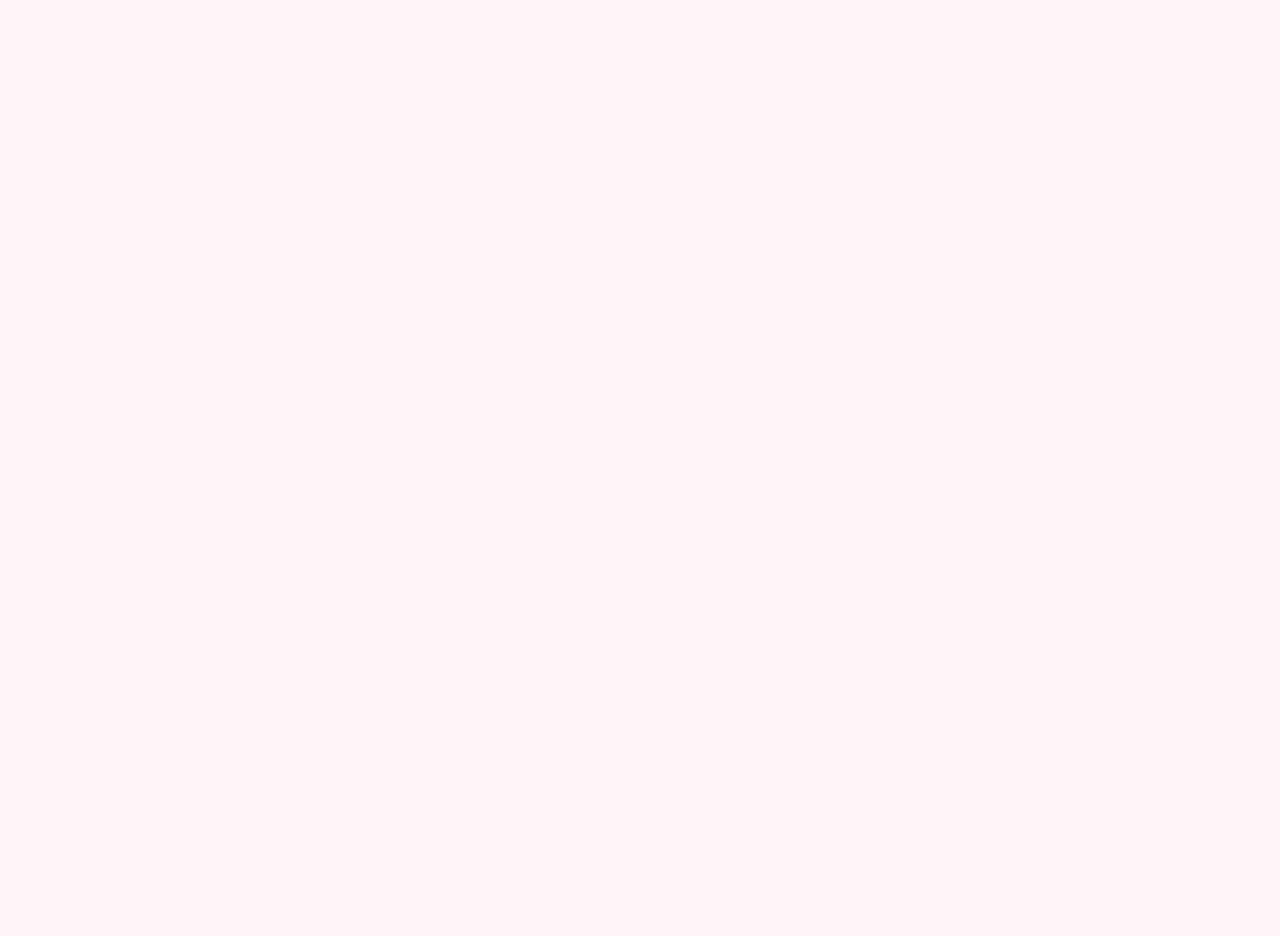
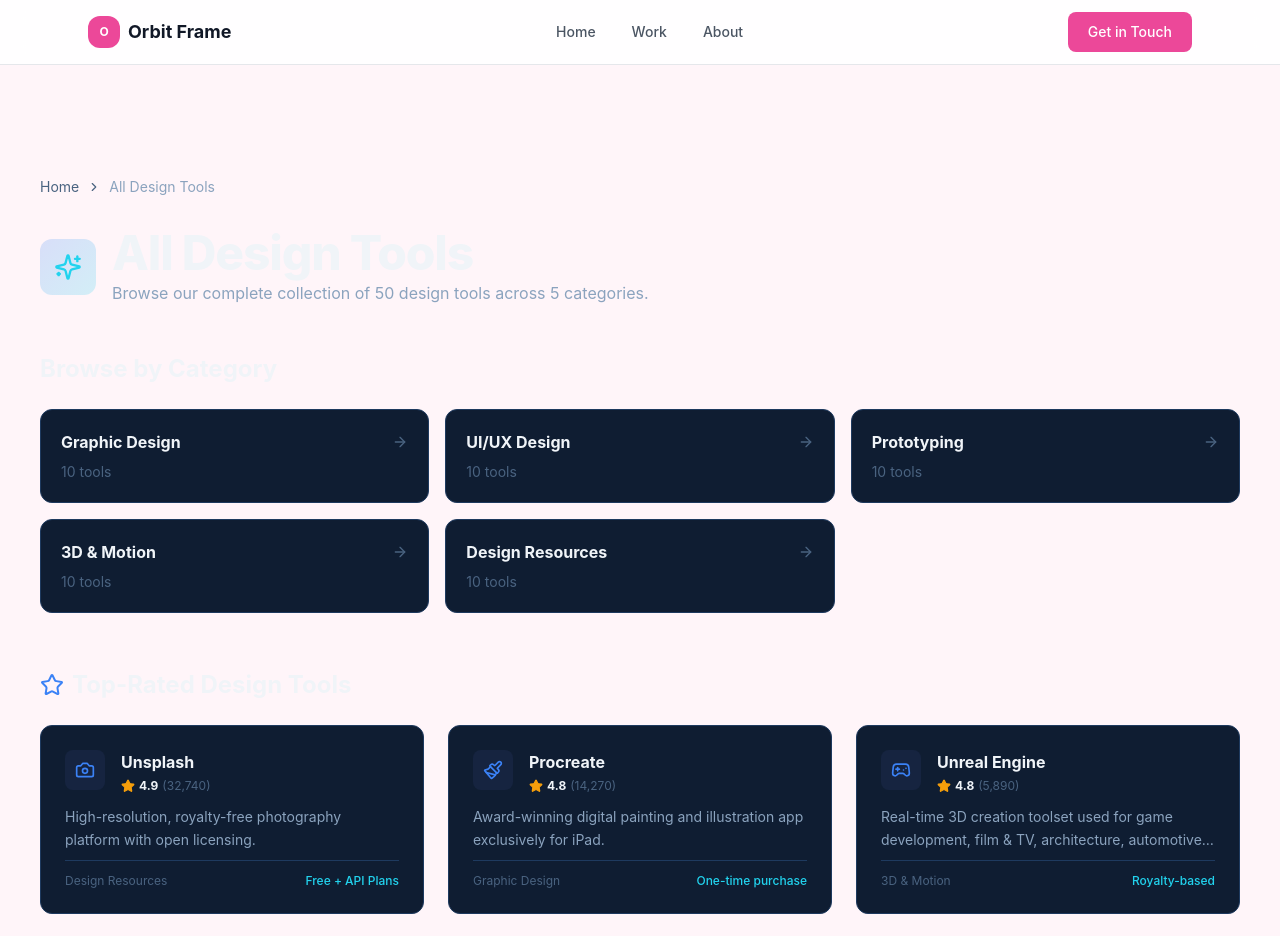
Before and after one commit to longfeixiang7650-dotcom/designpicks, a Next.js app: page /tools in a window 1280 px wide. Before the commit this address had no page. Shown: the top 936 px of the page. Before the commit the page ends 800 px from the top, so only its background shows below. Built offline with nearby package versions, Linux system fonts and the light colour scheme.

Commit message:
fix: designpicks /tools 404 — replaced redirect with proper tools listing, added /best page

```diff
--- /dev/null
+++ b/app/best/page.tsx
@@ -0,0 +1,84 @@
+"use client";
+
+import { useMemo } from "react";
+import Link from "next/link";
+import { ALL_TOOLS } from "@/data/tools";
+import { ArrowRight, ChevronRight, Sparkles } from "lucide-react";
+
+function slugify(category: string) {
+  return category.toLowerCase().replace(/\s+/g, "-");
+}
+
+export default function BestPage() {
+  const categories = useMemo(() => {
+    const m = new Map<string, { count: number; bestSlug: string }>();
+    for (const t of ALL_TOOLS) {
+      if (!m.has(t.category)) {
+        m.set(t.category, {
+          count: 0,
+          bestSlug: slugify(t.category),
+        });
+      }
+      m.get(t.category)!.count++;
+    }
+    return [...m.entries()]
+      .map(([name, data]) => ({ name, ...data }))
+      .sort((a, b) => b.count - a.count);
+  }, []);
+
+  return (
+    <div className="relative min-h-screen pt-28 pb-20 px-6">
+      <div className="max-w-[1200px] mx-auto">
+        <nav className="flex items-center gap-2 text-sm text-[#4A6380] mb-8">
+          <Link href="/" className="hover:text-[#3B82F6] transition-colors">
+            Home
+          </Link>
+          <ChevronRight className="w-3.5 h-3.5" />
+          <span className="text-[#8BA3BE]">Best Design Tools 2026</span>
+        </nav>
+
+        <header className="mb-12">
+          <div className="flex items-center gap-4 mb-4">
+            <div className="w-14 h-14 rounded-xl bg-gradient-to-br from-[#3B82F6]/20 to-[#22D3EE]/20 flex items-center justify-center">
+              <Sparkles className="w-7 h-7 text-[#22D3EE]" />
+            </div>
+            <div>
+              <h1 className="text-4xl md:text-5xl font-extrabold text-[#F0F4F8] tracking-tight">
+                Best Design Tools in 2026
+              </h1>
+              <p className="text-base text-[#8BA3BE] mt-1">
+                Expert-curated rankings and comparisons across {categories.length} design software categories.
+                Find the perfect tools for your creative workflow.
+              </p>
+            </div>
+          </div>
+        </header>
+
+        <section>
+          <h2 className="text-2xl font-bold text-[#F0F4F8] mb-6">
+            Browse Categories
+          </h2>
+          <div className="grid grid-cols-1 sm:grid-cols-2 lg:grid-cols-3 gap-4">
+            {categories.map((cat) => (
+              <Link
+                key={cat.name}
+                href={`/best/${cat.bestSlug}`}
+                className="group bg-[#0F1D32] border border-[#1E3A5F] rounded-xl p-5 card-hover"
+              >
+                <div className="flex items-center justify-between mb-2">
+                  <h3 className="font-bold text-[#F0F4F8] group-hover:text-[#3B82F6] transition-colors">
+                    {cat.name}
+                  </h3>
+                  <ArrowRight className="w-4 h-4 text-[#4A6380] group-hover:text-[#3B82F6] transition-colors" />
+                </div>
+                <p className="text-sm text-[#4A6380]">
+                  {cat.count} tool{cat.count !== 1 ? "s" : ""} compared
+                </p>
+              </Link>
+            ))}
+          </div>
+        </section>
+      </div>
+    </div>
+  );
+}
--- a/app/tools/page.tsx
+++ b/app/tools/page.tsx
@@ -1,5 +1,138 @@
-import { redirect } from 'next/navigation';
+"use client";
+
+import { useMemo } from "react";
+import Link from "next/link";
+import { ALL_TOOLS } from "@/data/tools";
+import { ArrowRight, ChevronRight, Star, Sparkles } from "lucide-react";
+
+function slugify(category: string) {
+  return category.toLowerCase().replace(/\s+/g, "-");
+}
 
 export default function ToolsPage() {
-  redirect('/best');
+  const categories = useMemo(() => {
+    const m = new Map<string, { count: number; bestSlug: string }>();
+    for (const t of ALL_TOOLS) {
+      if (!m.has(t.category)) {
+        m.set(t.category, {
+          count: 0,
+          bestSlug: slugify(t.category),
+        });
+      }
+      m.get(t.category)!.count++;
+    }
+    return [...m.entries()].map(([name, data]) => ({ name, ...data }));
+  }, []);
+
+  const featuredTools = useMemo(
+    () => [...ALL_TOOLS].sort((a, b) => b.rating - a.rating).slice(0, 12),
+    []
+  );
+
+  return (
+    <div className="relative min-h-screen pt-28 pb-20 px-6">
+      <div className="max-w-[1200px] mx-auto">
+        <nav className="flex items-center gap-2 text-sm text-[#4A6380] mb-8">
+          <Link href="/" className="hover:text-[#3B82F6] transition-colors">
+            Home
+          </Link>
+          <ChevronRight className="w-3.5 h-3.5" />
+          <span className="text-[#8BA3BE]">All Design Tools</span>
+        </nav>
+
+        <header className="mb-12">
+          <div className="flex items-center gap-4 mb-4">
+            <div className="w-14 h-14 rounded-xl bg-gradient-to-br from-[#3B82F6]/20 to-[#22D3EE]/20 flex items-center justify-center">
+              <Sparkles className="w-7 h-7 text-[#22D3EE]" />
+            </div>
+            <div>
+              <h1 className="text-4xl md:text-5xl font-extrabold text-[#F0F4F8] tracking-tight">
+                All Design Tools
+              </h1>
+              <p className="text-base text-[#8BA3BE] mt-1">
+                Browse our complete collection of {ALL_TOOLS.length} design tools across {categories.length} categories.
+              </p>
+            </div>
+          </div>
+        </header>
+
+        {/* Categories Index */}
+        <section className="mb-14">
+          <h2 className="text-2xl font-bold text-[#F0F4F8] mb-6">
+            Browse by Category
+          </h2>
+          <div className="grid grid-cols-1 sm:grid-cols-2 lg:grid-cols-3 gap-4">
+            {categories.map((cat) => (
+              <Link
+                key={cat.name}
+                href={`/best/${cat.bestSlug}`}
+                className="group bg-[#0F1D32] border border-[#1E3A5F] rounded-xl p-5 card-hover"
+              >
+                <div className="flex items-center justify-between mb-2">
+                  <h3 className="font-bold text-[#F0F4F8] group-hover:text-[#3B82F6] transition-colors">
+                    {cat.name}
+                  </h3>
+                  <ArrowRight className="w-4 h-4 text-[#4A6380] group-hover:text-[#3B82F6] transition-colors" />
+                </div>
+                <p className="text-sm text-[#4A6380]">
+                  {cat.count} tool{cat.count !== 1 ? "s" : ""}
+                </p>
+              </Link>
+            ))}
+          </div>
+        </section>
+
+        {/* Featured / Top-Rated Tools */}
+        <section>
+          <h2 className="text-2xl font-bold text-[#F0F4F8] mb-6 flex items-center gap-2">
+            <Star className="w-6 h-6 text-[#3B82F6]" />
+            Top-Rated Design Tools
+          </h2>
+          <div className="grid grid-cols-1 md:grid-cols-2 lg:grid-cols-3 gap-6">
+            {featuredTools.map((tool) => {
+              const Icon = tool.icon;
+              return (
+                <Link
+                  key={tool.id}
+                  href={`/tools/${tool.id}`}
+                  className="group bg-[#0F1D32] border border-[#1E3A5F] rounded-xl p-6 card-hover"
+                >
+                  <div className="flex items-start gap-4 mb-3">
+                    <div className="w-10 h-10 rounded-lg bg-[#162440] flex items-center justify-center shrink-0 group-hover:scale-110 transition-transform">
+                      <Icon className="w-5 h-5 text-[#3B82F6]" />
+                    </div>
+                    <div className="min-w-0 flex-1">
+                      <h3 className="font-bold text-[#F0F4F8] group-hover:text-[#3B82F6] transition-colors truncate">
+                        {tool.name}
+                      </h3>
+                      <div className="flex items-center gap-1 mt-1">
+                        <Star className="w-3.5 h-3.5 text-[#F59E0B] fill-[#F59E0B]" />
+                        <span className="text-xs font-bold text-[#F0F4F8]">
+                          {tool.rating}
+                        </span>
+                        <span className="text-xs text-[#4A6380]">
+                          ({tool.reviewCount.toLocaleString()})
+                        </span>
+                      </div>
+                    </div>
+                  </div>
+                  <p className="text-sm text-[#8BA3BE] leading-relaxed line-clamp-2 mb-2">
+                    {tool.description}
+                  </p>
+                  <div className="flex items-center justify-between pt-3 border-t border-[#1E3A5F]">
+                    <span className="text-xs text-[#4A6380]">
+                      {tool.category}
+                    </span>
+                    <span className="text-xs text-[#22D3EE] font-medium">
+                      {tool.pricing}
+                    </span>
+                  </div>
+                </Link>
+              );
+            })}
+          </div>
+        </section>
+      </div>
+    </div>
+  );
 }
```
